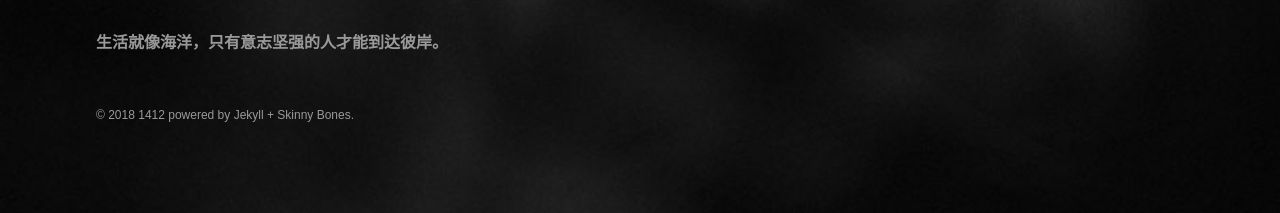
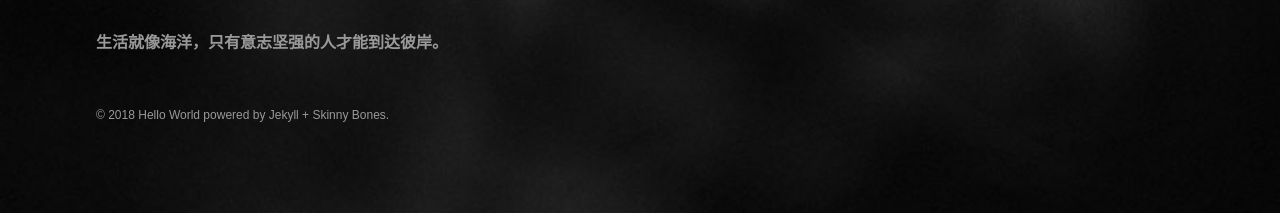
Before and after one commit to q3466141541/q3466141541.github.io, a Jekyll site: the page built from index.md, in a window 1280 px wide. Shown: the part 742-955 px from the top of the page. Built offline with Jekyll 4.4.1, drawn with Linux system fonts in a browser that asks for light colours.

Commit message:
Update _config.yml

```diff
--- a/_config.yml
+++ b/_config.yml
@@ -1,6 +1,6 @@
 # Site wide configuration
 
-title: "1412"
+title: "Hello World"
 description: "生活就像海洋，只有意志坚强的人才能到达彼岸。"
 logo: bunny dress flower clothes.jpg
 teaser: # 400x250 px default teaser image used in image archive grid
```
